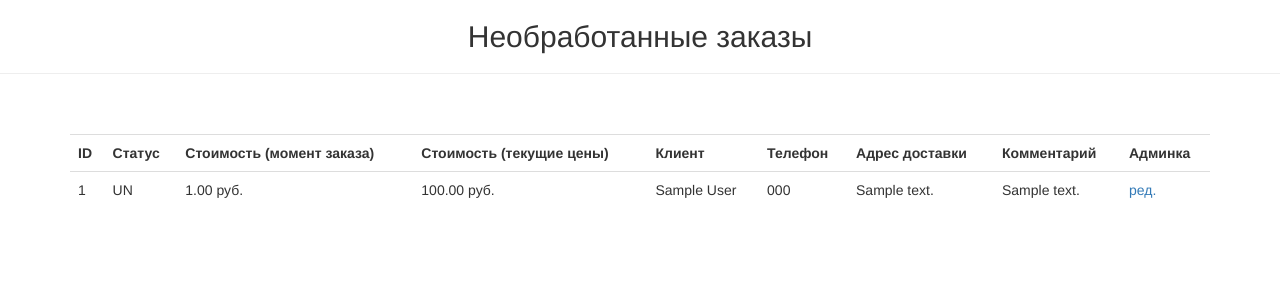
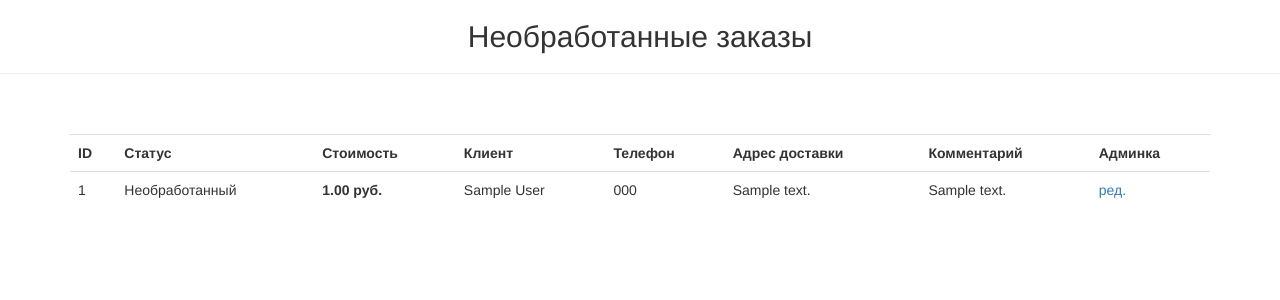
Before and after one commit to TheEgid/starburger, a Django app: page /manager/orders/ in a window 1280 px wide. Shown: the part 52-352 px from the top of the page. Run offline with Django 3.2, Linux system fonts and the light colour scheme; a user stored in the database is signed in; tables that the repository leaves empty hold one stand-in row (values such as "Sample post"); parts of the project's set-up code (start-up, migrations or seed data) failed here and were passed over; some libraries are stand-ins or nearby versions.

Commit message:
Fix Order queryset

```diff
--- a/foodcartapp/models.py
+++ b/foodcartapp/models.py
@@ -2,8 +2,8 @@ from django.db import models
 from django.utils.translation import gettext_lazy as _
 from django.core.validators import MinValueValidator, MaxValueValidator
 from phonenumber_field.modelfields import PhoneNumberField
-from django.db.models import DecimalField, F, ExpressionWrapper, CharField
-from django.db.models import Value
+from django.db.models import DecimalField, CharField
+from django.db.models import Value, Sum, F, ExpressionWrapper
 from django.db.models.functions import Concat
 
 
@@ -87,14 +87,15 @@ class OrderQuerySet(models.QuerySet):
                 F('firstname'), Value(' '), F('lastname'),
                 output_field=CharField()))
 
+    def add_sum_order_prices(self):
+        return self.annotate(sum_order_prices=Sum('order_items__value'))
+
+    # preform for a possible additional field
     def add_sum_current_prices(self):
         return self.annotate(
             sum_current_prices=ExpressionWrapper(
                 F('order_items__product__price') * F('order_items__quantity'),
                 output_field=DecimalField()))
-
-    def add_sum_order_prices(self):
-        return self.annotate(sum_order_prices=F('order_items__value'))
 
 
 class Order(models.Model):
--- a/package.json
+++ b/package.json
@@ -24,6 +24,7 @@
     "@babel/plugin-proposal-class-properties": "^7.13.0",
     "@babel/preset-react": "^7.10.1",
     "core-js": "^3.6.5",
+    "cssnano": "^4.1.10",
     "regenerator": "^0.14.4"
   }
 }
--- a/requirements.txt
+++ b/requirements.txt
@@ -3,6 +3,7 @@ django-debug-toolbar==3.2
 dj-database-url==0.5.0
 Pillow==8.1.2
 environs==9.3.1
-djangorestframework==3.12.2
+djangorestframework==3.12.4
 django-phonenumber-field==5.0.0
 pytest-django==4.1.0
+phonenumbers==8.12.20
--- a/restaurateur/templates/order_items.html
+++ b/restaurateur/templates/order_items.html
@@ -15,8 +15,7 @@
     <tr>
       <th>ID</th>
       <th>Статус</th>
-      <th>Стоимость (момент заказа)</th>
-      <th>Стоимость (текущие цены)</th>
+      <th>Стоимость</th>
       <th>Клиент</th>
       <th>Телефон</th>
       <th>Адрес доставки</th>
@@ -27,9 +26,10 @@
     {% for order in orders %}
     <tr>
       <td>{{ order.id }}</td>
-        <td>{{ order.status }}</td>
-        <td>{{ order.total_sum_order_prices | floatformat:2}} руб. </td>
-        <td>{{ order.total_sum_current_prices | floatformat:2}} руб. </td>
+      <td>{{ order.get_status_display }}</td>
+      <td>
+        <b>{{ order.sum_order_prices | floatformat:2}} руб.</b>
+      </td>
       <td>{{ order.name }}</td>
       <td>{{ order.phonenumber }}</td>
       <td>{{ order.address }}</td>
--- a/restaurateur/views.py
+++ b/restaurateur/views.py
@@ -5,7 +5,6 @@ from django.urls import reverse_lazy
 from django.contrib.auth.decorators import user_passes_test
 from django.contrib.auth import authenticate, login
 from django.contrib.auth import views as auth_views
-from django.db.models import Sum
 from foodcartapp.models import Product, Restaurant, Order, OrderItem
 
 
@@ -96,14 +95,20 @@ def view_restaurants(request):
 
 @user_passes_test(is_manager, login_url='restaurateur:login')
 def view_orders(request):
-    _orders = Order.objects.prefetch_related('order_items'). \
-        add_name().add_sum_current_prices().add_sum_order_prices()
-
-    orders = _orders.values('id', 'status', 'name', 'address',
-                            'phonenumber', 'comment'). \
-        annotate(total_sum_current_prices=Sum('sum_current_prices')). \
-        annotate(total_sum_order_prices=Sum('sum_order_prices')).order_by('-id')
-
+    orders = Order.objects. \
+        add_name().add_sum_order_prices().order_by('-id')
     return render(request, template_name='order_items.html', context={
         'orders': orders,
     })
+
+
+# < details
+# open >
+# < summary >
+# < b > Стоимость < / b >
+# < / summary >
+# < b > < small > < small > Стоимость
+# в
+# текущих
+# ценах < / small > < / small > < / b >
+# < / details >
```
Also changed, not shown: package-lock.json. Lines whose indentation alone changed are shown as unchanged.
